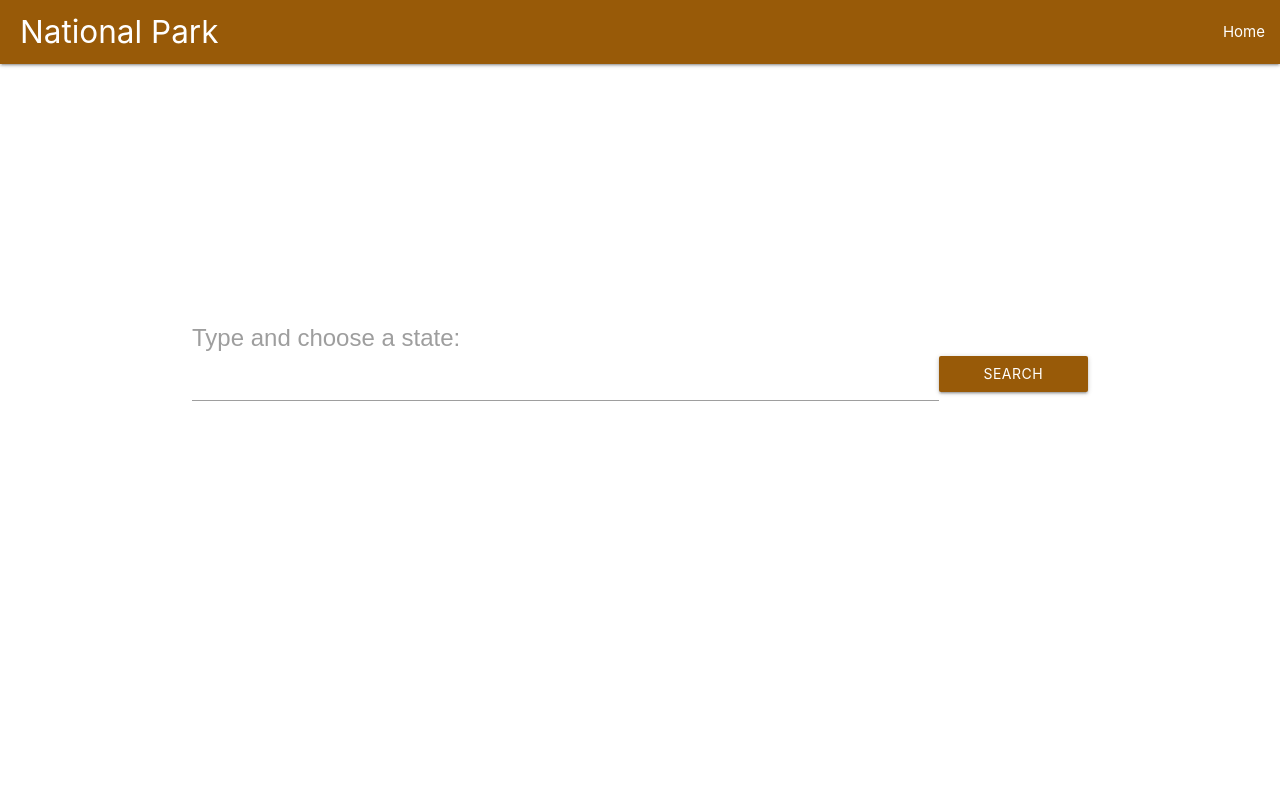
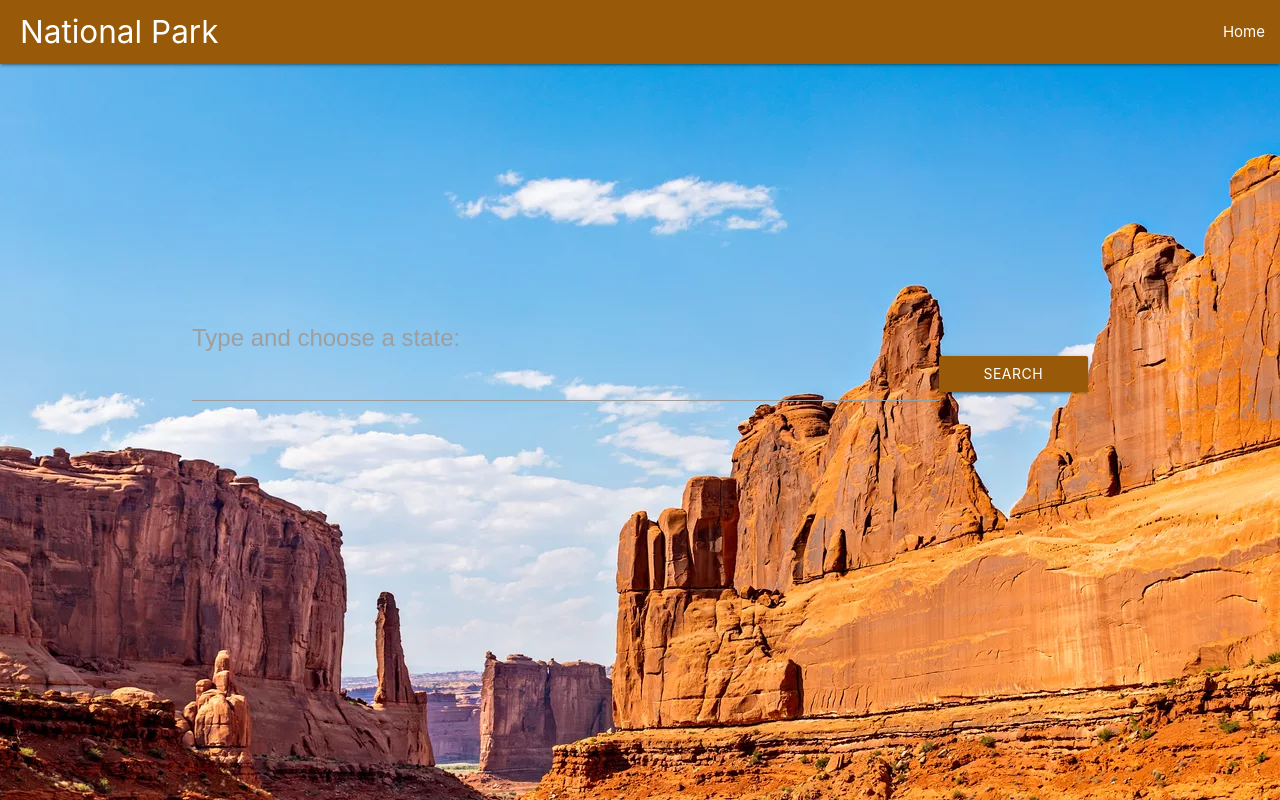
Before and after one commit to Talberg/Project-1, a plain HTML site: page index.html in a window 1280 px wide. Drawn offline with nearby package versions, Linux system fonts and the light colour scheme.

Commit message:
added background image to body in css.

```diff
--- a/style.css
+++ b/style.css
@@ -39,3 +39,6 @@ label {
 #photos{
     z-index: 100;
 }
+body{
+    background-image: url('background-img.jpg');
+}
```
Also changed, not shown: background-img.jpg (added).
